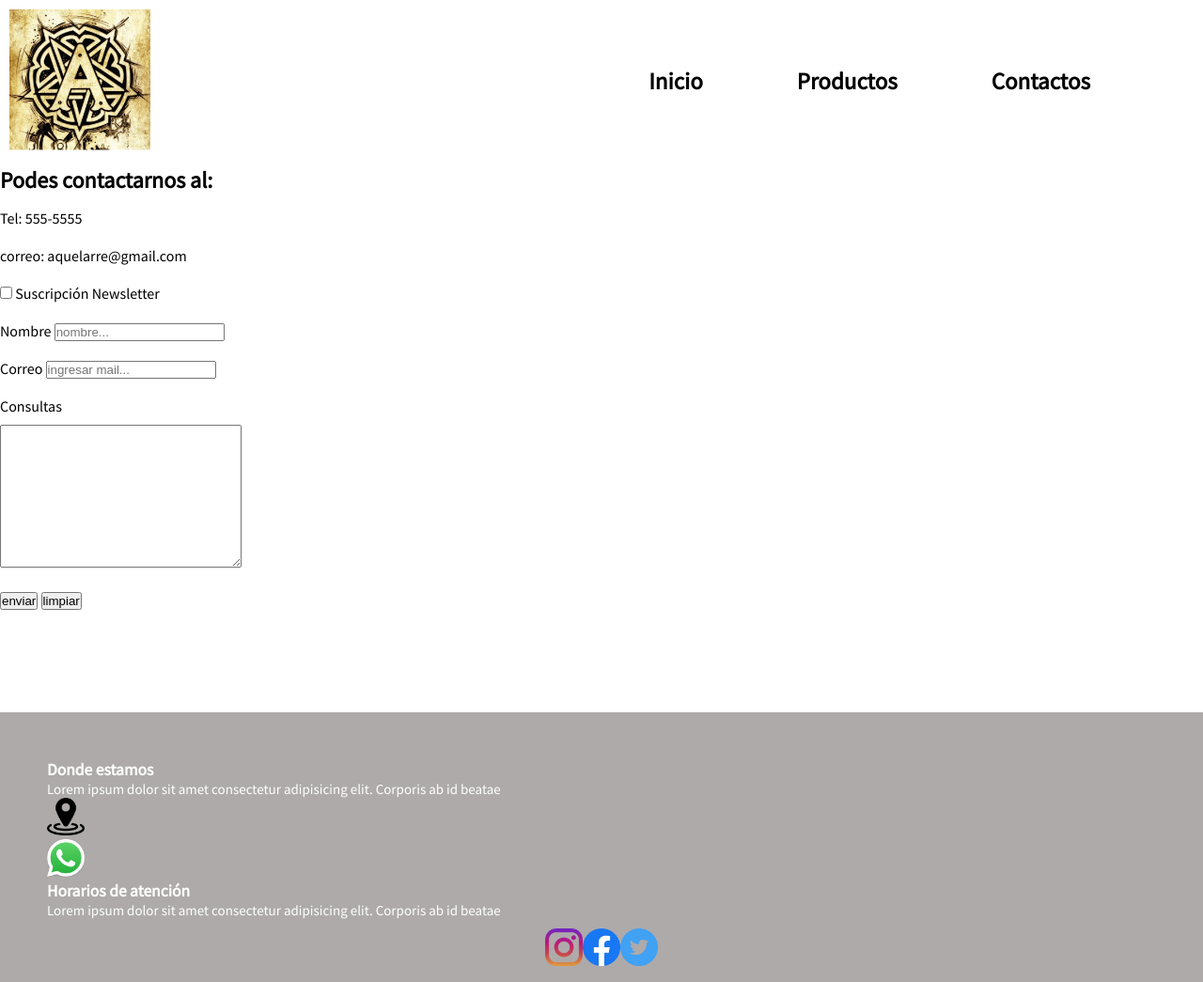
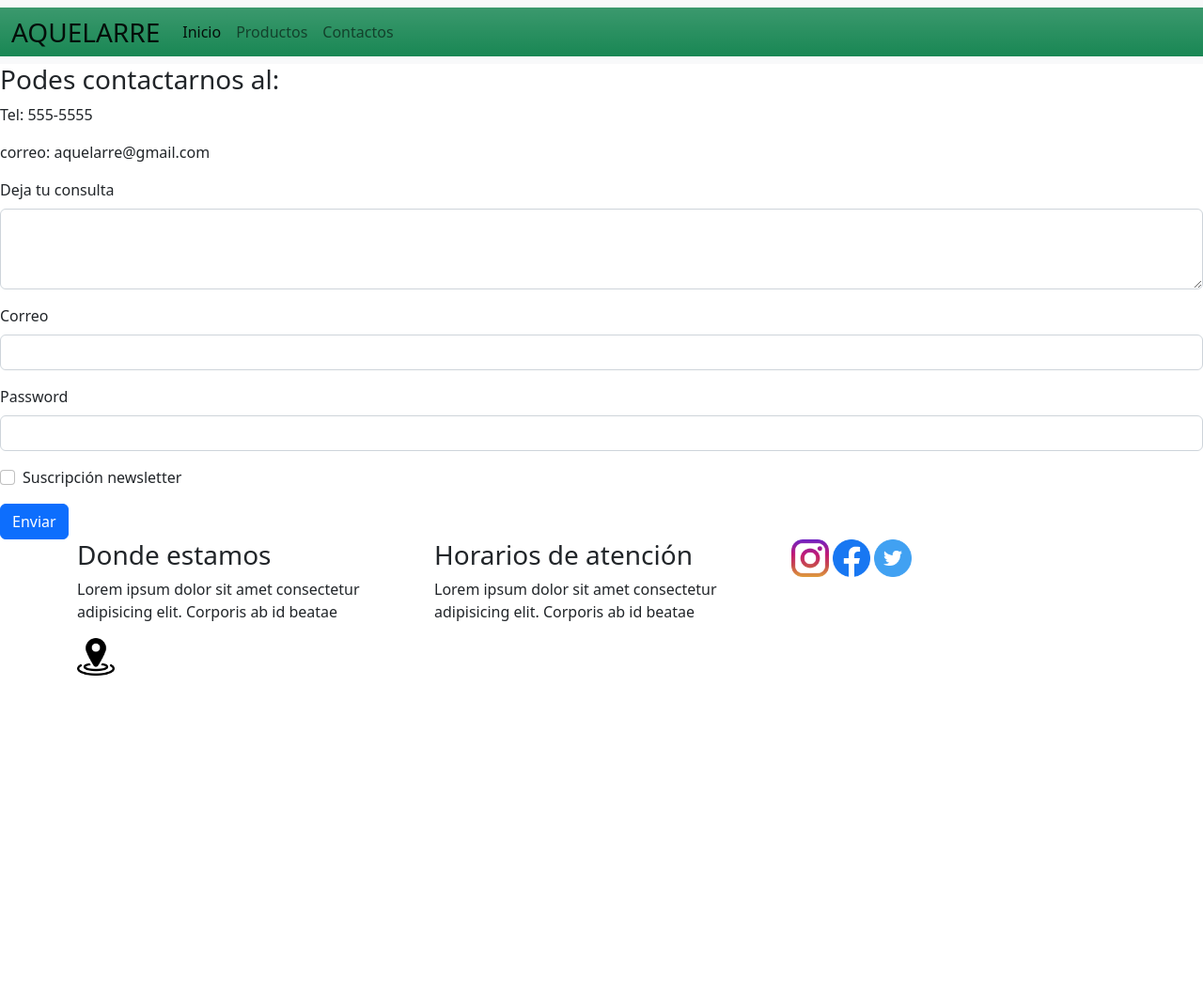
Before and after one commit to gustavo-vega/proyecto-instrumentos-aquelarre, a plain HTML site: page paginas/contactos.html in a window 1280 px wide. Shown: the whole page at 94% size. After the commit the page ends 800 px from the top, so only its background shows below. Drawn offline with nearby package versions, Linux system fonts and the light colour scheme.

Commit message:
agregado bootstrap

```diff
--- a/paginas/contactos.html
+++ b/paginas/contactos.html
@@ -5,27 +5,44 @@
   <meta http-equiv="X-UA-Compatible" content="IE=edge"/>
   <meta name="viewport" content="width=device-width, initial-scale=1.0"/>
   <title>Aquelarre</title>
-  <link rel="stylesheet" href="../aquelarre.css">
+  <!-- <link rel="stylesheet" href="../aquelarre.css"> -->
     <link rel="preconnect" href="https://fonts.googleapis.com">
     <link rel="preconnect" href="https://fonts.gstatic.com" crossorigin>
     <link href="https://fonts.googleapis.com/css2?family=Source+Sans+Pro&display=swap" rel="stylesheet">
+    <link href="https://cdn.jsdelivr.net/npm/bootstrap@5.2.0-beta1/dist/css/bootstrap.min.css" rel="stylesheet">
+    <script src="https://cdn.jsdelivr.net/npm/bootstrap@5.2.0-beta1/dist/js/bootstrap.bundle.min.js"></script>
 </head>
 <body>
     <header>
-    <img src="../imagenes/logo.png" alt="logo" width="150" height="150" class="logo">
+    <!-- <img src="../imagenes/logo.png" alt="logo" width="150" height="150" class="logo">
       <nav>
         <ul>
           <li><a href="../index.html">Inicio</a></li>
           <li><a href="../paginas/productos.html">Productos</a></li>
           <li><a href="../paginas/contactos.html">Contactos</a></li>
         </ul>
+      </nav> -->
+      <nav class="navbar navbar-expand-lg bg-light">
+        <div class="container-fluid  bg-success bg-gradient">
+          <a class="navbar-brand fs-3" href="#">AQUELARRE</a>
+          <button class="navbar-toggler" type="button" data-bs-toggle="collapse" data-bs-target="#navbarNavAltMarkup" aria-controls="navbarNavAltMarkup" aria-expanded="false" aria-label="Toggle navigation">
+            <span class="navbar-toggler-icon"></span>
+          </button>
+          <div class="collapse navbar-collapse" id="navbarNavAltMarkup">
+            <div class="navbar-nav">
+              <a class="nav-link active" aria-current="page" href="../index.html">Inicio</a>
+              <a class="nav-link" href="../paginas/productos.html">Productos</a>
+              <a class="nav-link" href="../paginas/contactos.html">Contactos</a>
+            </div>
+          </div>
+        </div>
       </nav>
     </header>
-  <main class="text">
-    <h2>Podes contactarnos al:</h2>
+   <main>
+    <h3 class="text-md-start">Podes contactarnos al:</h3>
     <p>Tel: 555-5555</p>
     <p>correo: aquelarre@gmail.com</p>
-    <section>
+    <!-- <section>
      <form action="post" method="post">
       <input type="checkbox" id="newsletter">
       <label for="newsletter">Suscripción Newsletter</label>
@@ -43,11 +60,33 @@
       <button type="submit">enviar</button>
       <button type="reset">limpiar</button>
     </form>
+    </section> -->
+   <section>
+    <div class="mb-3">
+      <label for="exampleFormControlTextarea1" class="form-label">Deja tu consulta</label>
+      <textarea class="form-control" id="exampleFormControlTextarea1" rows="3"></textarea>
+    </div>
+    <form>
+      <div class="mb-3">
+        <label for="exampleInputEmail1" class="form-label">Correo</label>
+        <input type="email" class="form-control" id="exampleInputEmail1" aria-describedby="emailHelp">
+        <!-- <div id="emailHelp" class="form-text">We'll never share your email with anyone else.</div> -->
+      </div>
+      <div class="mb-3">
+        <label for="exampleInputPassword1" class="form-label">Password</label>
+        <input type="password" class="form-control" id="exampleInputPassword1">
+      </div>
+      <div class="mb-3 form-check">
+        <input type="checkbox" class="form-check-input" id="exampleCheck1">
+        <label class="form-check-label" for="exampleCheck1">Suscripción newsletter</label>
+      </div>
+      <button type="submit" class="btn btn-primary">Enviar</button>
+    </form>
    </section>
   </main>
-  <footer class="footer">
-    <div>
-       <h3>Donde estamos</h3>
+  <footer>
+    <!-- <div>
+     <h3>Donde estamos</h3>
        <p>Lorem ipsum dolor sit amet consectetur adipisicing elit. Corporis ab id beatae</p>
        <a href="https://www.google.com/search?q=mapa+pablo+nogues&source=lmns&client=opera-gx&hl=es&sa=X&ved=2ahUKEwjz7pCci5f4AhWAtpUCHbm6ChUQ_AUoAHoECAEQAA#"><img src="../imagenes/ubicacion.png" alt="map" width="40" height="40"/></a>
     </div>
@@ -62,7 +101,24 @@
      <a href="https://www.google.com/url?sa=t&rct=j&q=&esrc=s&source=web&cd=&cad=rja&uact=8&ved=2ahUKEwiD5vjBhZf4AhWBjZUCHZZKAUUQFnoECAMQAQ&url=https%3A%2F%2Fwww.instagram.com%2F&usg=AOvVaw1cBeRoOpMhZ3-x5M1sA3Fm"><img src="../imagenes/instagram.png" alt="instagram" width="40" height="40"/></a>
      <a href="https://www.google.com/url?sa=t&rct=j&q=&esrc=s&source=web&cd=&cad=rja&uact=8&ved=2ahUKEwiwyeaMhpf4AhXxr5UCHZkpAH0QFnoECAcQAQ&url=https%3A%2F%2Fes-la.facebook.com%2F&usg=AOvVaw2k8t17LRAG2cEJiOAR1RcZ"><img src="../imagenes/facebook.png" alt="facebooks" width="40" height="40"/></a>
      <a href="https://www.google.com/url?sa=t&rct=j&q=&esrc=s&source=web&cd=&cad=rja&uact=8&ved=2ahUKEwiuy4_Rhpf4AhXDppUCHaojC5cQFnoECAMQAQ&url=https%3A%2F%2Ftwitter.com%2F%3Flang%3Des&usg=AOvVaw3YX5z3gmuFXXOazOkLuKS1"><img src="../imagenes/twiter.png" alt="twiter" width="40" height="40"/></a>
-   </div>
+   </div> -->
+   <div class="container">
+    <div class="row">
+      <div class="col">
+        <h3>Donde estamos</h3>
+        <p>Lorem ipsum dolor sit amet consectetur adipisicing elit. Corporis ab id beatae</p>
+        <a href="https://www.google.com/search?q=mapa+pablo+nogues&source=lmns&client=opera-gx&hl=es&sa=X&ved=2ahUKEwjz7pCci5f4AhWAtpUCHbm6ChUQ_AUoAHoECAEQAA#"><img src="../imagenes/ubicacion.png" alt="map" width="40" height="40"/></a>
+      </div>
+      <div class="col">
+        <h3>Horarios de atención</h3>
+       <p>Lorem ipsum dolor sit amet consectetur adipisicing elit. Corporis ab id beatae</p>
+      </div>
+      <div class="col">
+        <a href="https://www.google.com/url?sa=t&rct=j&q=&esrc=s&source=web&cd=&cad=rja&uact=8&ved=2ahUKEwiD5vjBhZf4AhWBjZUCHZZKAUUQFnoECAMQAQ&url=https%3A%2F%2Fwww.instagram.com%2F&usg=AOvVaw1cBeRoOpMhZ3-x5M1sA3Fm"><img src="../imagenes/instagram.png" alt="instagram" width="40" height="40"/></a>
+     <a href="https://www.google.com/url?sa=t&rct=j&q=&esrc=s&source=web&cd=&cad=rja&uact=8&ved=2ahUKEwiwyeaMhpf4AhXxr5UCHZkpAH0QFnoECAcQAQ&url=https%3A%2F%2Fes-la.facebook.com%2F&usg=AOvVaw2k8t17LRAG2cEJiOAR1RcZ"><img src="../imagenes/facebook.png" alt="facebooks" width="40" height="40"/></a>
+     <a href="https://www.google.com/url?sa=t&rct=j&q=&esrc=s&source=web&cd=&cad=rja&uact=8&ved=2ahUKEwiuy4_Rhpf4AhXDppUCHaojC5cQFnoECAMQAQ&url=https%3A%2F%2Ftwitter.com%2F%3Flang%3Des&usg=AOvVaw3YX5z3gmuFXXOazOkLuKS1"><img src="../imagenes/twiter.png" alt="twiter" width="40" height="40"/></a>
+    </div>
+  </div>
 </footer>
 </body>
 </html>
```
